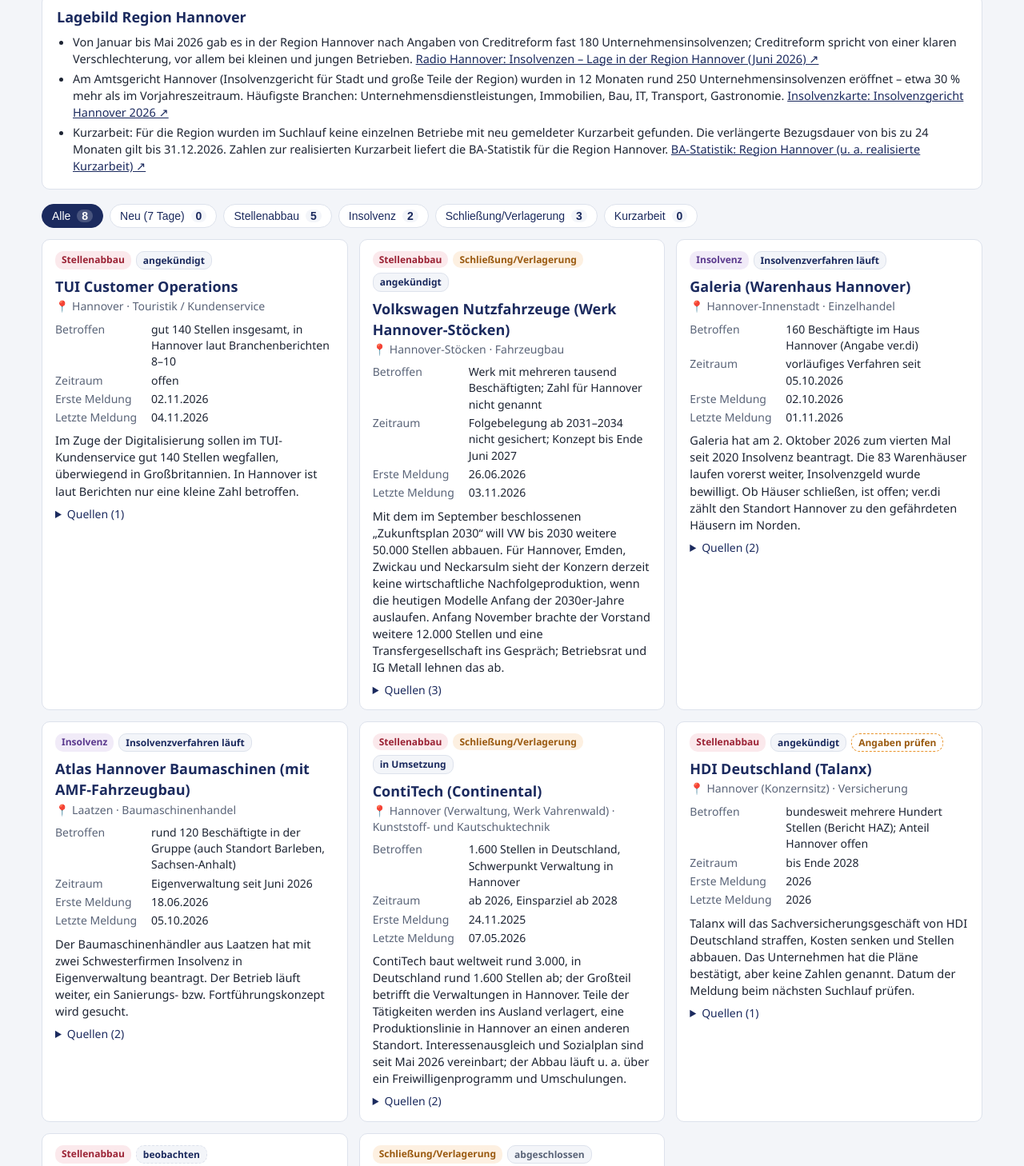
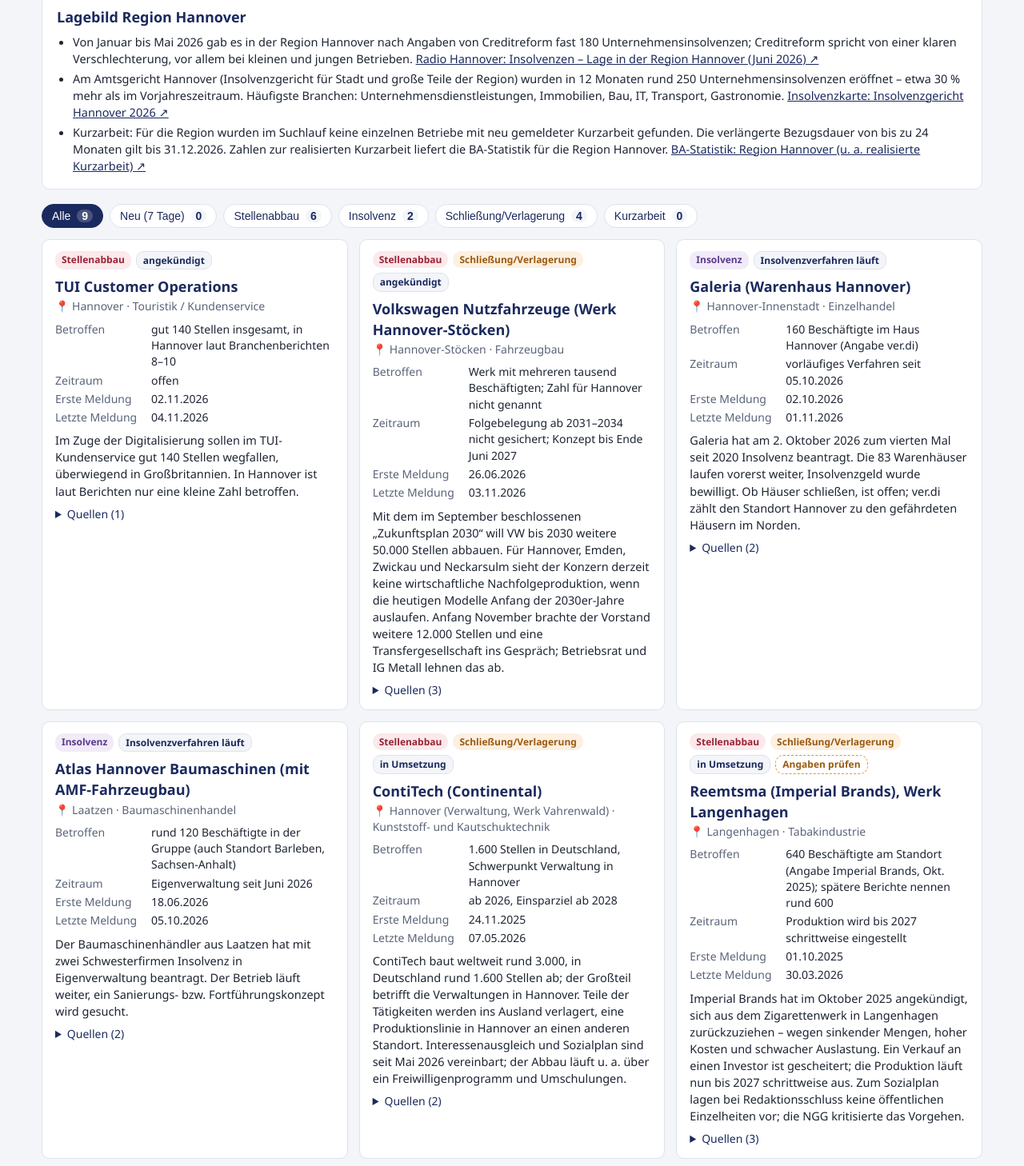
Before and after one commit to oldewurtel-cyber/personalabbau-radar, a plain HTML site: page index.html in a window 1280 px wide. Shown: the part 238-1696 px from the top of the page at 80% size. Drawn offline with Linux system fonts and the light colour scheme.

Commit message:
Suchlauf 23.11.2026
Co-Authored-By: Claude Opus 5.5 <noreply@anthropic.com>
Claude-Session: https://claude.ai/code/session_0152WahnoDAyhB9VJHi56SeG

```diff
--- a/index.html
+++ b/index.html
@@ -60,14 +60,14 @@ footer{border-top:1px solid var(--linie);padding:14px 0 26px;font-size:13px;colo
 <header><div class="rahmen">
   <h1>📉 Personalabbau-Radar Region Hannover</h1>
   <p>Öffentlich gemeldeter Stellenabbau, Insolvenzen, Schließungen und Kurzarbeit – für die Führungskräfte im gemeinsamen Arbeitgeberservice.</p>
-  <div class="standzeile"><span>Stand: 20.11.2026</span><span>Suchlauf: Mo, Mi, Fr früh</span><span>Letzte Läufe: 20.11.2026</span></div>
+  <div class="standzeile"><span>Stand: 23.11.2026</span><span>Suchlauf: Mo, Mi, Fr früh</span><span>Letzte Läufe: 23.11.2026, 20.11.2026</span></div>
 </div></header>
 <main class="rahmen">
   <div class="hinweis"><b>Nur öffentliche Quellen.</b> Die Übersicht wird automatisch aus Presse- und Unternehmensmeldungen zusammengestellt. Zahlen und Stand bitte vor der Weitergabe in der Quelle prüfen. Keine internen Daten, keine Kundendaten.</div>
 
   <section class="lage"><h2>Lagebild Region Hannover</h2><ul><li>Von Januar bis Mai 2026 gab es in der Region Hannover nach Angaben von Creditreform fast 180 Unternehmensinsolvenzen; Creditreform spricht von einer klaren Verschlechterung, vor allem bei kleinen und jungen Betrieben. <a href="https://www.radio-hannover.de/hannover-news/insolvenzen-in-niedersachsen-so-ist-die-lage-in-der-region-hannover" target="_blank" rel="noopener">Radio Hannover: Insolvenzen – Lage in der Region Hannover (Juni 2026) ↗</a></li><li>Am Amtsgericht Hannover (Insolvenzgericht für Stadt und große Teile der Region) wurden in 12 Monaten rund 250 Unternehmensinsolvenzen eröffnet – etwa 30 % mehr als im Vorjahreszeitraum. Häufigste Branchen: Unternehmensdienstleistungen, Immobilien, Bau, IT, Transport, Gastronomie. <a href="https://insolvenzkarte.de/insolvenzgericht/hannover/" target="_blank" rel="noopener">Insolvenzkarte: Insolvenzgericht Hannover 2026 ↗</a></li><li>Kurzarbeit: Für die Region wurden im Suchlauf keine einzelnen Betriebe mit neu gemeldeter Kurzarbeit gefunden. Die verlängerte Bezugsdauer von bis zu 24 Monaten gilt bis 31.12.2026. Zahlen zur realisierten Kurzarbeit liefert die BA-Statistik für die Region Hannover. <a href="https://statistik.arbeitsagentur.de/Auswahl/raeumlicher-Geltungsbereich/Politische-Gebietsstruktur/Kreise/Niedersachsen/03241-Region-Hannover.html" target="_blank" rel="noopener">BA-Statistik: Region Hannover (u. a. realisierte Kurzarbeit) ↗</a></li></ul></section>
 
-  <nav class="filterleiste" aria-label="Filter"><button type="button" class="filter aktiv" data-filter="alle">Alle <b>8</b></button><button type="button" class="filter" data-filter="neu">Neu (7 Tage) <b>0</b></button><button type="button" class="filter" data-filter="Stellenabbau">Stellenabbau <b>5</b></button><button type="button" class="filter" data-filter="Insolvenz">Insolvenz <b>2</b></button><button type="button" class="filter" data-filter="Schließung/Verlagerung">Schließung/Verlagerung <b>3</b></button><button type="button" class="filter" data-filter="Kurzarbeit">Kurzarbeit <b>0</b></button></nav>
+  <nav class="filterleiste" aria-label="Filter"><button type="button" class="filter aktiv" data-filter="alle">Alle <b>9</b></button><button type="button" class="filter" data-filter="neu">Neu (7 Tage) <b>0</b></button><button type="button" class="filter" data-filter="Stellenabbau">Stellenabbau <b>6</b></button><button type="button" class="filter" data-filter="Insolvenz">Insolvenz <b>2</b></button><button type="button" class="filter" data-filter="Schließung/Verlagerung">Schließung/Verlagerung <b>4</b></button><button type="button" class="filter" data-filter="Kurzarbeit">Kurzarbeit <b>0</b></button></nav>
   <div class="raster" id="raster">
 <article class="karte" data-arten="Stellenabbau" data-status="angekündigt" data-neu="nein">
   <div class="kopfzeile"><span class="art a-abbau">Stellenabbau</span><span class="status s-neu">angekündigt</span></div>
@@ -133,6 +133,19 @@ footer{border-top:1px solid var(--linie);padding:14px 0 26px;font-size:13px;colo
   </dl>
   <p class="kurz">ContiTech baut weltweit rund 3.000, in Deutschland rund 1.600 Stellen ab; der Großteil betrifft die Verwaltungen in Hannover. Teile der Tätigkeiten werden ins Ausland verlagert, eine Produktionslinie in Hannover an einen anderen Standort. Interessenausgleich und Sozialplan sind seit Mai 2026 vereinbart; der Abbau läuft u. a. über ein Freiwilligenprogramm und Umschulungen.</p>
   <details><summary>Quellen (2)</summary><ul class="quellen"><li><a href="https://www.continental.com/de/presse/pressemitteilungen/einigung-auf-interessenausgleich-sozialplan-zukunftspapier/" target="_blank" rel="noopener">Continental: Einigung auf Interessenausgleich, Sozialplan und Zukunftspapier ↗</a><span class="qdatum">07.05.2026</span></li><li><a href="https://www.continental.com/de/presse/pressemitteilungen/massnahmen-november2025/" target="_blank" rel="noopener">Continental: Maßnahmen ContiTech (Ankündigung) ↗</a><span class="qdatum">24.11.2025</span></li></ul></details>
+</article>
+<article class="karte" data-arten="Stellenabbau|Schließung/Verlagerung" data-status="in Umsetzung" data-neu="nein">
+  <div class="kopfzeile"><span class="art a-abbau">Stellenabbau</span><span class="art a-schliessung">Schließung/Verlagerung</span><span class="status s-lauf">in Umsetzung</span><span class="pruefen">Angaben prüfen</span></div>
+  <h3>Reemtsma (Imperial Brands), Werk Langenhagen</h3>
+  <p class="ort">📍 Langenhagen · Tabakindustrie</p>
+  <dl>
+    <dt>Betroffen</dt><dd>640 Beschäftigte am Standort (Angabe Imperial Brands, Okt. 2025); spätere Berichte nennen rund 600</dd>
+    <dt>Zeitraum</dt><dd>Produktion wird bis 2027 schrittweise eingestellt</dd>
+    <dt>Erste Meldung</dt><dd>01.10.2025</dd>
+    <dt>Letzte Meldung</dt><dd>30.03.2026</dd>
+  </dl>
+  <p class="kurz">Imperial Brands hat im Oktober 2025 angekündigt, sich aus dem Zigarettenwerk in Langenhagen zurückzuziehen – wegen sinkender Mengen, hoher Kosten und schwacher Auslastung. Ein Verkauf an einen Investor ist gescheitert; die Produktion läuft nun bis 2027 schrittweise aus. Zum Sozialplan lagen bei Redaktionsschluss keine öffentlichen Einzelheiten vor; die NGG kritisierte das Vorgehen.</p>
+  <details><summary>Quellen (3)</summary><ul class="quellen"><li><a href="https://www.imperialbrandsplc.com/news/key-announcements/2025/imperial-brands-plans-to-withdraw-from-langenhagen-site" target="_blank" rel="noopener">Imperial Brands: Pläne zum Rückzug vom Standort Langenhagen (Pressemitteilung, engl.) ↗</a><span class="qdatum">01.10.2025</span></li><li><a href="https://lebensmittelpraxis.de/industrie-aktuell/46123-tabakbranche-schrumpft-reemtsma-will-werk-in-langenhagen-schliessen.html" target="_blank" rel="noopener">Lebensmittelpraxis: Reemtsma will Werk in Langenhagen schließen ↗</a><span class="qdatum">06.10.2025</span></li><li><a href="https://www.leinetal24.de/niedersachsen/grosses-werk-in-niedersachsen-schliesst-bald-fallen-hunderte-jobs-weg-94238834.html" target="_blank" rel="noopener">leinetal24: Großes Werk in Niedersachsen schließt – Hunderte Jobs fallen weg ↗</a><span class="qdatum">30.03.2026</span></li></ul></details>
 </article>
 <article class="karte" data-arten="Stellenabbau" data-status="angekündigt" data-neu="nein">
   <div class="kopfzeile"><span class="art a-abbau">Stellenabbau</span><span class="status s-neu">angekündigt</span><span class="pruefen">Angaben prüfen</span></div>
```
